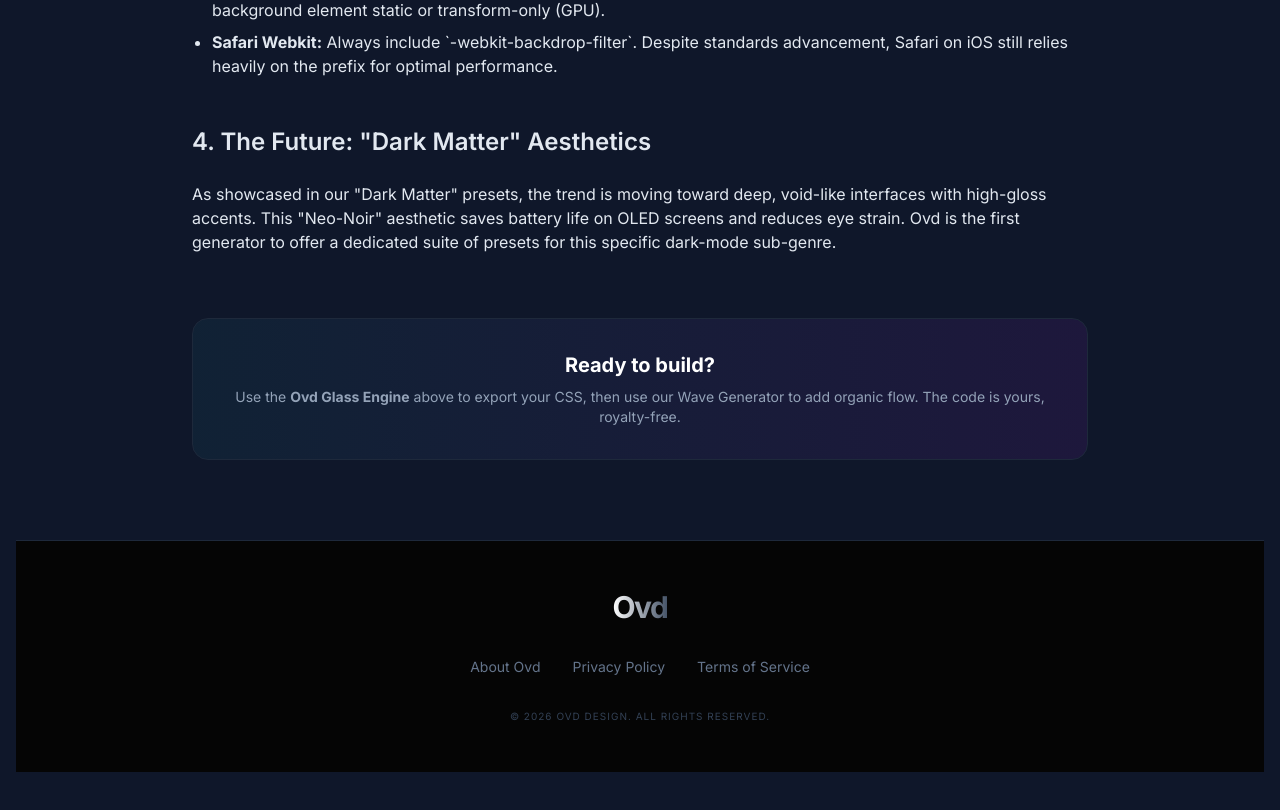
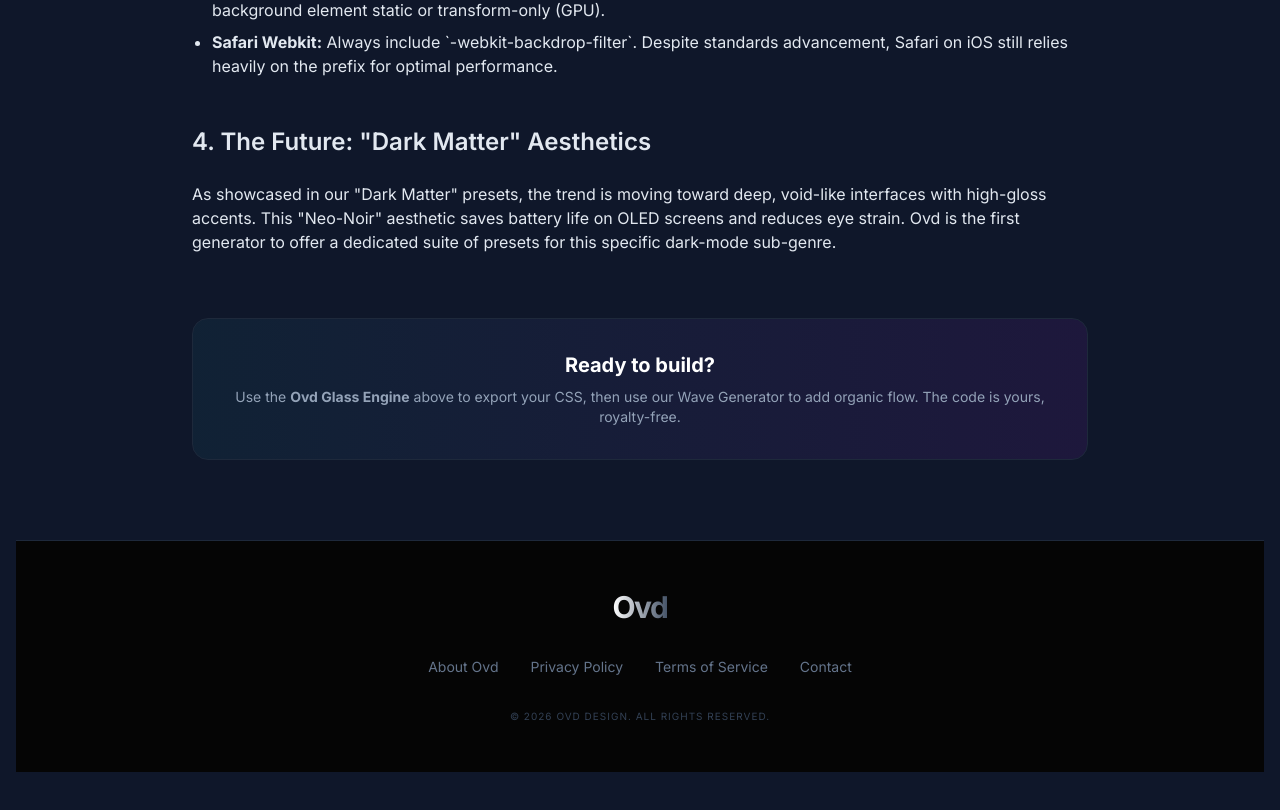
Before and after one commit to shoprdo63-lab/ovd-glass-engine, a React (Vite) app: page / in a window 1280 px wide. Shown: the part 4441-5251 px from the top of the page. Built offline with nearby package versions, Linux system fonts and the light colour scheme; no server answers.

Commit message:
Ovd: A professional-grade Glassmorphism CSS generator and UI/UX design asset library.

```diff
--- a/components/Footer.tsx
+++ b/components/Footer.tsx
@@ -58,6 +58,7 @@
                 <button onClick={() => setActiveModal('about')} className="hover:text-cyan-400 transition-colors">About Ovd</button>
                 <button onClick={() => setActiveModal('privacy')} className="hover:text-cyan-400 transition-colors">Privacy Policy</button>
                 <button onClick={() => setActiveModal('terms')} className="hover:text-cyan-400 transition-colors">Terms of Service</button>
+                <a href="mailto:magic.reviewsite@gmail.com" className="hover:text-cyan-400 transition-colors">Contact</a>
             </div>
             <p className="text-[10px] text-slate-700 uppercase tracking-widest">© 2026 Ovd Design. All rights reserved.</p>
         </div>
```
